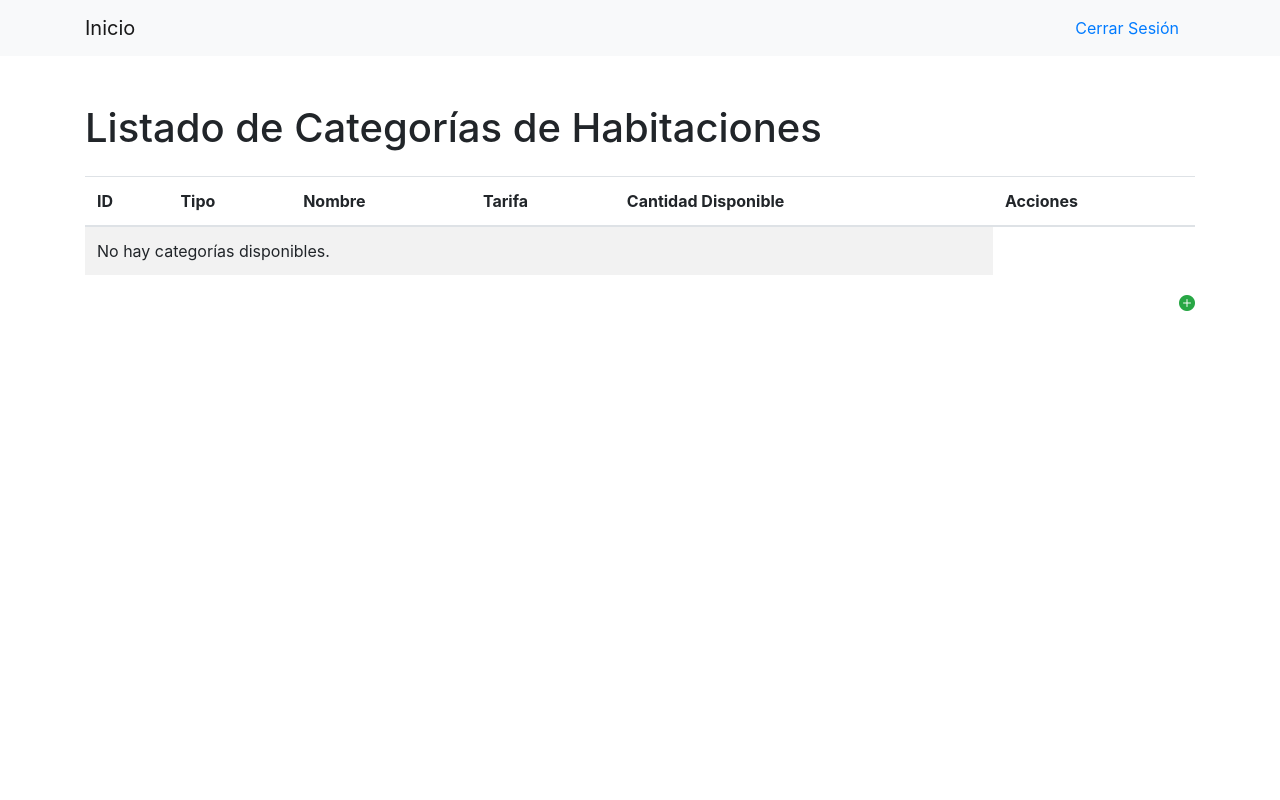
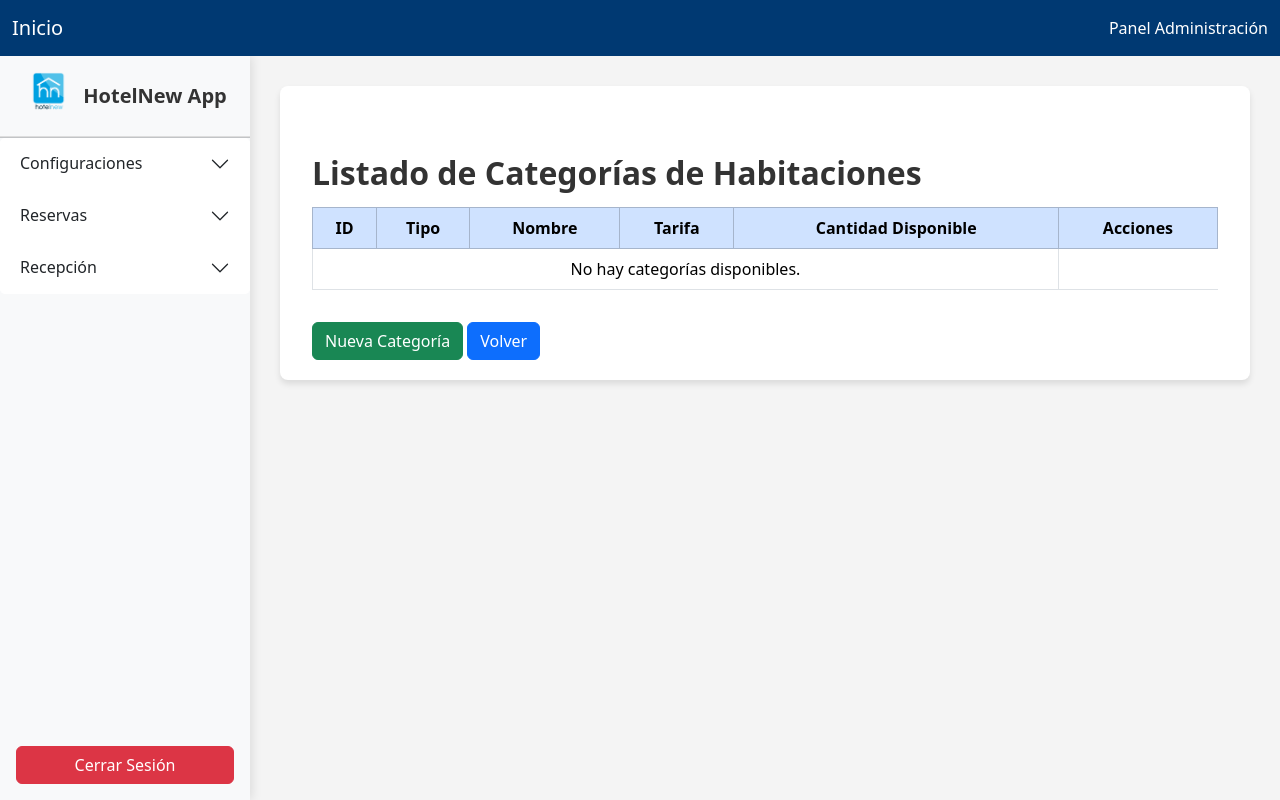
Before and after one commit to ceal2013/EVA-4, a Django app: page /listadoCategorias/ in a window 1280 px wide. Run offline with Django 5.2, Linux system fonts and the light colour scheme; the visitor is signed in with stand-in values (Sample User, id 1); data that the repository does not hold is empty; some libraries are stand-ins or nearby versions.

Commit message:
Actualizar vistas y plantillas para mejorar la gestión de categorías y reservas, incluyendo mensajes de éxito y un diseño más limpio.

```diff
--- a/reservaApp/views.py
+++ b/reservaApp/views.py
@@ -196,6 +196,7 @@ def editarCategoria(request, categoria_id):
         form = CategoriaForm(request.POST, instance=categoria)
         if form.is_valid():
             form.save()
+            messages.success(request, 'Categoría actualizada con éxito.')
             return redirect('listadoCategorias')
     else:
         form = CategoriaForm(instance=categoria)
--- a/templates/reservasApp/listadoCategorias.html
+++ b/templates/reservasApp/listadoCategorias.html
@@ -1,36 +1,12 @@
-<!DOCTYPE html>
-<html lang="es">
-<head>
-    <meta charset="UTF-8">
-    <meta name="viewport" content="width=device-width, initial-scale=1.0">
-    <link rel="stylesheet" href="https://stackpath.bootstrapcdn.com/bootstrap/4.3.1/css/bootstrap.min.css">
-    <link rel="stylesheet" href="https://cdn.jsdelivr.net/npm/bootstrap-icons/font/bootstrap-icons.css">
-    <title>Listado de Categorías de Habitaciones</title>
-</head>
-<body>
-    {% if messages %}
-    <div class="alert alert-info" role="alert">
-        {% for message in messages %}
-            <p>{{ message }}</p>
-        {% endfor %}
-    </div>
-    {% endif %}
-    <nav class="navbar navbar-expand-lg navbar-light bg-light">
-        <div class="container">
+{% extends 'reservasApp/gestionReservas.html' %}
 
-            {% if user.is_authenticated %}
-                <a class="navbar-brand" href="{% url 'gestionReservas' %}">Inicio</a>
-                <a class="nav-link" href="{% url 'logout' %}">Cerrar Sesión</a>
-            {% else %}
-                <a class="nav-link" href="{% url 'login' %}">Iniciar Sesión</a>
-            {% endif %}
-        </div>
-    </nav>
+{% block content %}
 
-    <div class="container mt-5">
-        <h1>Listado de Categorías de Habitaciones</h1>
-        <table class="table table-striped mt-4">
-            <thead>
+<div class="container mt-5">
+    <h1 class="welcome-text">Listado de Categorías de Habitaciones</h1>
+    <div class="table-responsive">
+        <table class="table table-bordered align-middle table-hover text-center">
+            <thead class="table-primary">
                 <tr>
                     <th>ID</th>
                     <th>Tipo</th>
@@ -49,8 +25,12 @@
                         <td>{{ categoria.tarifa }}</td>
                         <td>{{ categoria.cantidad }}</td>
                         <td>
-                            <a href="{% url 'editarCategoria' categoria.id %}" class="bi bi-pencil-fill text-warning"></a>
-                            <a href="{% url 'eliminarCategoria' categoria.id %}" class="bi bi-trash-fill text-danger"></a>
+                            <a href="{% url 'editarCategoria' categoria.id %}" class="btn btn-warning btn-sm" data-bs-toggle="tooltip" title="Editsr Categoráa">
+                                <i class="bi bi-pencil-fill"></i>
+                            </a>
+                            <a href="{% url 'eliminarCategoria' categoria.id %}" class="btn btn-danger btn-sm" data-bs-toggle="tooltip" title="Eliminar Categoría">
+                                <i class="bi bi-trash"></i>
+                            </a>
                         </td>
                     </tr>
                 {% empty %}
@@ -60,9 +40,12 @@
                 {% endfor %}
             </tbody>
         </table>
-        <div class="text-right mt-3">
-            <a href="{% url 'nuevaCategoria' %}" class="bi bi-plus-circle-fill text-success"></a>
-        </div>
     </div>
-</body>
-</html>
+
+    <div class="text-right mt-3">
+        <a href="{% url 'nuevaCategoria' %}" class="btn btn-success">Nueva Categoría</a>
+        <a href="{% url 'gestionReservas' %}" class="btn btn-primary">Volver</a>
+    </div>
+</div>
+
+{% endblock %}
--- a/templates/reservasApp/listadoReservas.html
+++ b/templates/reservasApp/listadoReservas.html
@@ -3,7 +3,7 @@
 
 {% block content %}
 <div class="container mt-5">
-    <h1 class="welcome-text">Reservas Vigentes</h2>
+    <h1 class="welcome-text">Reservas Vigentes</h1>
     <div class="table-responsive">
         <table class="table table-bordered align-middle table-hover text-center">
             <thead class="table-primary">
```
Also changed, not shown: templates/reservasApp/editarCategorias.html (+16 -13 lines), templates/reservasApp/editarReserva.html (+0 -11 lines).
